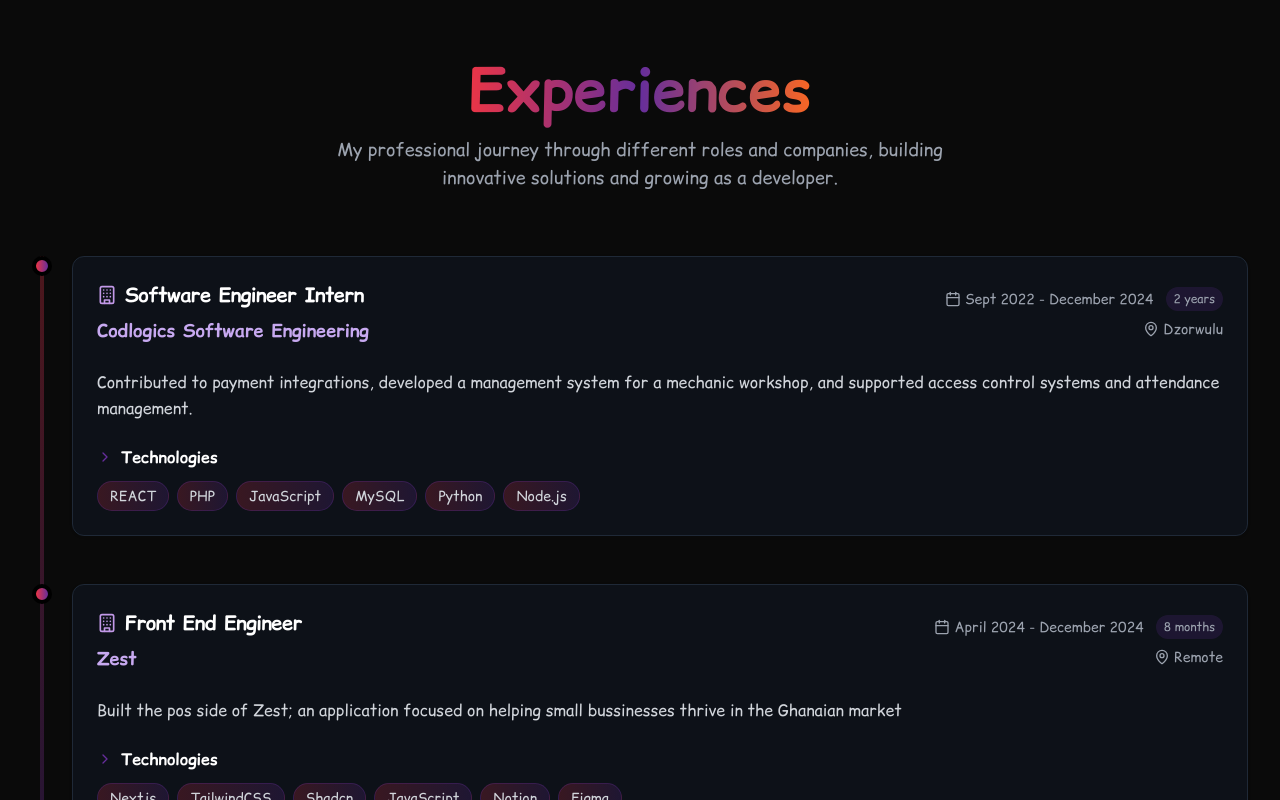
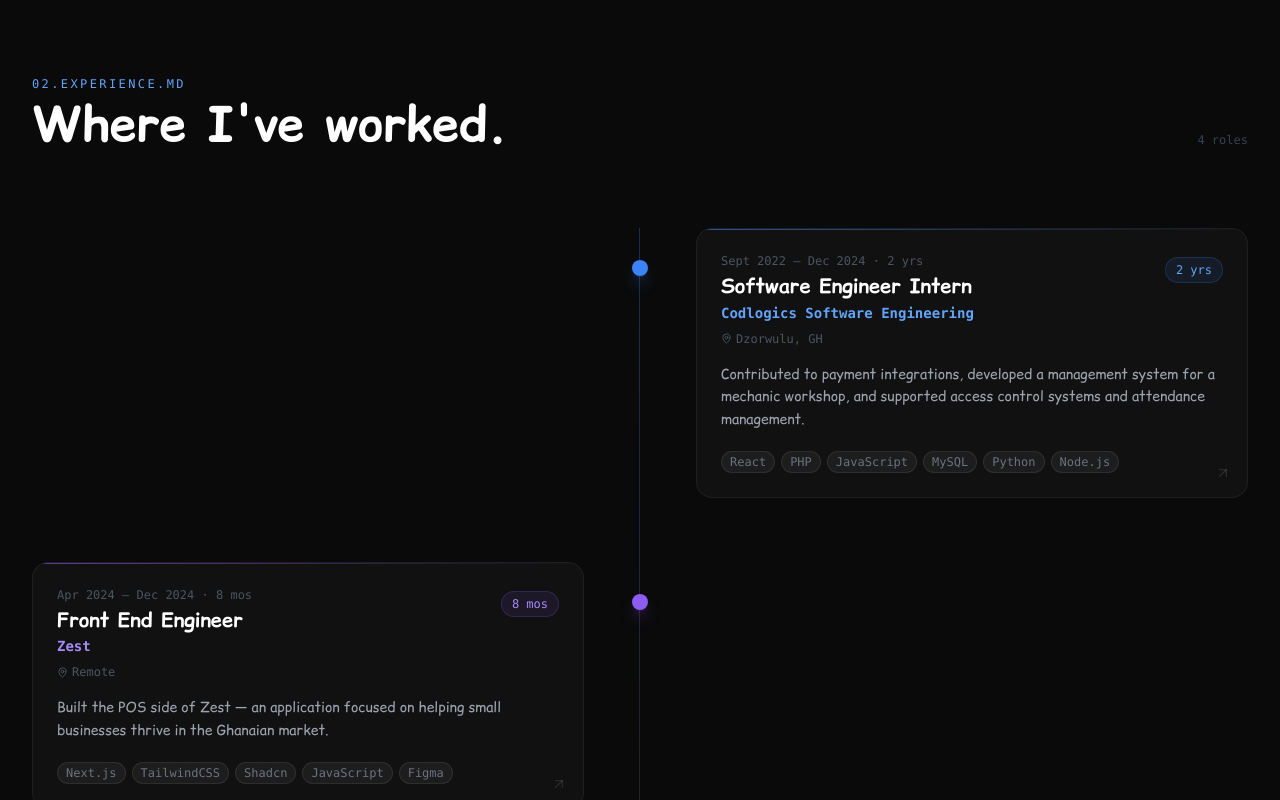
Before and after one commit to saintdannyyy/saintdannyyy-portfolio, a Next.js app: page / in a window 1280 px wide. Shown: the part 9620-10420 px from the top of the page. Built offline with nearby package versions, Linux system fonts and the light colour scheme.

Commit message:
feat: enhance Experience component with improved layout, animations, and updated descriptions

```diff
--- a/components/Experience.js
+++ b/components/Experience.js
@@ -1,43 +1,34 @@
-import { Calendar, MapPin, Building, ChevronRight } from "lucide-react";
-import {
-  Card,
-  CardContent,
-  CardDescription,
-  CardHeader,
-  CardTitle,
-} from "./ui/card";
+"use client";
+
+import { useEffect, useRef, useState } from "react";
+import { MapPin, ArrowUpRight } from "lucide-react";
 
 const experiences = [
   {
     id: 1,
     company: "Codlogics Software Engineering",
     position: "Software Engineer Intern",
-    location: "Dzorwulu",
+    location: "Dzorwulu, GH",
     startDate: "Sept 2022",
-    endDate: "December 2024",
-    duration: "2 years",
+    endDate: "Dec 2024",
+    duration: "2 yrs",
     description:
       "Contributed to payment integrations, developed a management system for a mechanic workshop, and supported access control systems and attendance management.",
-    technologies: ["REACT", "PHP", "JavaScript", "MySQL", "Python", "Node.js"],
+    technologies: ["React", "PHP", "JavaScript", "MySQL", "Python", "Node.js"],
+    color: "blue",
   },
   {
     id: 2,
     company: "Zest",
     position: "Front End Engineer",
     location: "Remote",
-    startDate: "April 2024",
-    endDate: "December 2024",
-    duration: "8 months",
+    startDate: "Apr 2024",
+    endDate: "Dec 2024",
+    duration: "8 mos",
     description:
-      "Built the pos side of Zest; an application focused on helping small bussinesses thrive in the Ghanaian market",
-    technologies: [
-      "Nextjs",
-      "TailwindCSS",
-      "Shadcn",
-      "JavaScript",
-      "Notion",
-      "Figma",
-    ],
+      "Built the POS side of Zest — an application focused on helping small businesses thrive in the Ghanaian market.",
+    technologies: ["Next.js", "TailwindCSS", "Shadcn", "JavaScript", "Figma"],
+    color: "violet",
   },
   {
     id: 3,
@@ -46,143 +37,220 @@
     location: "Remote",
     startDate: "May 2023",
     endDate: "Nov 2023",
-    duration: "6 months",
+    duration: "6 mos",
     description:
-      "Gained hands-on experience with web and mobile development technologies.",
+      "Gained hands-on experience with web and mobile development technologies, working on real-world projects.",
     technologies: ["HTML", "JavaScript", "Flutter"],
+    color: "emerald",
   },
   {
     id: 4,
-    company: "Freelance Developer",
+    company: "Freelance",
     position: "Software Engineer",
     location: "Remote",
     startDate: "2022",
     endDate: "Present",
-    duration: "3 year",
+    duration: "3+ yrs",
     description:
-      "Worked on various freelance projects, honing skills in full-stack and mobile development and delivering high-quality solutions to clients.",
-    technologies: [
-      "HTML",
-      "CSS",
-      "REACT",
-      "NEXT",
-      "JavaScript",
-      "PHP",
-      "MySQL",
-      "POSTGRESQL",
-      "NODEJS",
-      "WORDPRESS",
-      "jQuery",
-    ],
+      "Worked on diverse freelance projects delivering full-stack and mobile solutions to clients across industries.",
+    technologies: ["React", "Next.js", "PHP", "MySQL", "WordPress", "Node.js"],
+    color: "amber",
   },
 ];
 
-export default function Experience() {
+const colorMap = {
+  blue: {
+    dot: "bg-blue-500",
+    glow: "shadow-blue-500/40",
+    badge: "text-blue-400 bg-blue-500/10 border-blue-500/20",
+    accent: "text-blue-400",
+    line: "from-blue-500/60",
+  },
+  violet: {
+    dot: "bg-violet-500",
+    glow: "shadow-violet-500/40",
+    badge: "text-violet-400 bg-violet-500/10 border-violet-500/20",
+    accent: "text-violet-400",
+    line: "from-violet-500/60",
+  },
+  emerald: {
+    dot: "bg-emerald-500",
+    glow: "shadow-emerald-500/40",
+    badge: "text-emerald-400 bg-emerald-500/10 border-emerald-500/20",
+    accent: "text-emerald-400",
+    line: "from-emerald-500/60",
+  },
+  amber: {
+    dot: "bg-amber-500",
+    glow: "shadow-amber-500/40",
+    badge: "text-amber-400 bg-amber-500/10 border-amber-500/20",
+    accent: "text-amber-400",
+    line: "from-amber-500/60",
+  },
+};
+
+function ExperienceCard({ exp, index }) {
+  const ref = useRef(null);
+  const [visible, setVisible] = useState(false);
+  const c = colorMap[exp.color];
+  const isRight = index % 2 === 1;
+
+  useEffect(() => {
+    const el = ref.current;
+    if (!el) return;
+    const obs = new IntersectionObserver(
+      ([entry]) => {
+        if (entry.isIntersecting) {
+          setTimeout(() => setVisible(true), index * 120);
+          obs.unobserve(el);
+        }
+      },
+      { threshold: 0.15 }
+    );
+    obs.observe(el);
+    return () => obs.disconnect();
+  }, [index]);
+
   return (
     <div
-      className="w-full py-10 sm:py-16 lg:py-20 bg-transparent"
-      id="experience"
+      ref={ref}
+      style={{
+        opacity: visible ? 1 : 0,
+        transform: visible ? "translateY(0)" : "translateY(28px)",
+        transition: "opacity 0.55s ease, transform 0.55s ease",
+      }}
+      className={`relative flex ${isRight ? "lg:flex-row-reverse" : "lg:flex-row"} flex-col items-start gap-0 group`}
     >
-      <div className="w-full max-w-7xl mx-auto px-4 sm:px-6 lg:px-8">
-        {/* Section Header */}
-        <div className="text-center mb-12 lg:mb-16">
-          <h2 className="text-3xl sm:text-4xl md:text-5xl lg:text-6xl font-bold mb-4 font-comic">
-            <span className="bg-gradient-to-r from-[#EA3546] via-[#662E9B] to-[#F86624] bg-clip-text text-transparent">
-              Experiences
+      {/* Left / Right half spacer (desktop) */}
+      <div className="hidden lg:block lg:w-1/2" />
+
+      {/* Center dot */}
+      <div className="hidden lg:flex absolute left-1/2 -translate-x-1/2 top-8 flex-col items-center z-10">
+        <div
+          className={`w-4 h-4 rounded-full ${c.dot} shadow-lg ${c.glow} group-hover:scale-150 transition-transform duration-300`}
+        />
+      </div>
+
+      {/* Mobile dot */}
+      <div className="lg:hidden flex items-center gap-3 mb-3">
+        <div className={`w-3 h-3 rounded-full ${c.dot} shadow-md ${c.glow}`} />
+        <span className="font-mono text-xs text-gray-600">
+          {exp.startDate} – {exp.endDate}
         </span>
-          </h2>
-          <p className="text-gray-400 text-base sm:text-lg max-w-2xl mx-auto font-comic px-4">
-            My professional journey through different roles and companies,
-            building innovative solutions and growing as a developer.
+      </div>
+
+      {/* Card */}
+      <div className={`lg:w-1/2 ${isRight ? "lg:pr-14" : "lg:pl-14"} w-full`}>
+        <div className="relative rounded-2xl border border-white/[0.06] bg-[#111] p-6 hover:border-white/[0.14] transition-all duration-300 overflow-hidden group/card">
+          {/* Top glow strip */}
+          <div className={`absolute top-0 left-0 right-0 h-px bg-gradient-to-r ${c.line} to-transparent`} />
+
+          {/* Header row */}
+          <div className="flex items-start justify-between gap-4 mb-1">
+            <div>
+              <p className="font-mono text-xs text-gray-600 mb-1 hidden lg:block">
+                {exp.startDate} – {exp.endDate} · {exp.duration}
+              </p>
+              <h3 className="text-xl font-bold font-comic text-white leading-snug">
+                {exp.position}
+              </h3>
+              <p className={`text-sm font-semibold font-mono ${c.accent} mt-0.5`}>
+                {exp.company}
               </p>
             </div>
-
-        {/* Timeline Container */}
-        <div className="relative">
-          {/* Vertical Line */}
-          <div className="absolute left-2 top-0 bottom-0 w-1 bg-gradient-to-b from-[#EA3546] via-[#662E9B] to-[#F86624] opacity-30"></div>
-
-          {/* Timeline Items */}
-          <div className="space-y-12">
-            {experiences.map((exp, index) => (
-              <div key={exp.id} className="relative flex items-start group">
-                {/* Timeline Dot */}
-                <div className="absolute left-0 w-5 h-5 bg-gradient-to-r from-[#EA3546] to-[#662E9B] rounded-full border-4 border-black z-10 group-hover:scale-125 transition-transform duration-300"></div>
-
-                {/* Content Card */}
-                <div className="ml-10 w-full">
-                  <Card className="bg-gray-900/50 border-gray-800 hover:border-gray-700 transition-all duration-300 hover:shadow-xl hover:shadow-purple-500/10">
-                    <CardHeader>
-                      <div className="flex flex-col md:flex-row md:items-center md:justify-between gap-4">
-                        <div>
-                          <CardTitle className="text-xl text-white mb-2 flex items-center gap-2">
-                            <Building className="w-5 h-5 text-[#c299e8]" />
-                            {exp.position}
-                          </CardTitle>
-                          <CardDescription className="text-lg font-semibold text-[#c7a9f0]">
-                            {exp.company}
-                          </CardDescription>
-                        </div>
-
-                        <div className="flex flex-col md:items-end gap-2">
-                          <div className="flex items-center gap-1 text-gray-400 text-sm">
-                            <Calendar className="w-4 h-4" />
-                            <span>
-                              {exp.startDate} - {exp.endDate}
-                            </span>
-                            <span className="ml-2 px-2 py-1 bg-[#662E9B]/20 rounded-full text-xs">
+            <span className={`shrink-0 mt-1 px-2.5 py-1 text-xs font-mono rounded-full border ${c.badge}`}>
               {exp.duration}
             </span>
           </div>
-                          <div className="flex items-center gap-1 text-gray-400 text-sm">
-                            <MapPin className="w-4 h-4" />
-                            <span>{exp.location}</span>
+
+          {/* Location */}
+          <div className="flex items-center gap-1 text-gray-600 text-xs font-mono mt-2 mb-4">
+            <MapPin size={11} />
+            {exp.location}
           </div>
-                        </div>
-                      </div>
-                    </CardHeader>
 
-                    <CardContent className="space-y-6">
           {/* Description */}
-                      <p className="text-gray-300 leading-relaxed">
+          <p className="text-gray-400 text-sm leading-relaxed mb-5">
             {exp.description}
           </p>
 
-                      {/* Technologies */}
-                      <div>
-                        <h4 className="text-white font-semibold mb-3 flex items-center gap-2">
-                          <ChevronRight className="w-4 h-4 text-[#662E9B]" />
-                          Technologies
-                        </h4>
-                        <div className="flex flex-wrap gap-2">
-                          {exp.technologies.map((tech, techIndex) => (
+          {/* Tech tags */}
+          <div className="flex flex-wrap gap-1.5">
+            {exp.technologies.map((t) => (
               <span
-                              key={techIndex}
-                              className="px-3 py-1 bg-gradient-to-r from-[#EA3546]/20 to-[#662E9B]/20 border border-[#662E9B]/30 rounded-full text-sm text-gray-300 hover:bg-[#662E9B]/30 transition-colors duration-200"
+                key={t}
+                className="px-2 py-0.5 text-xs font-mono bg-white/5 border border-white/[0.08] rounded-full text-gray-500 hover:text-gray-300 hover:border-white/20 transition-colors duration-200"
               >
-                              {tech}
+                {t}
               </span>
             ))}
           </div>
-                      </div>
-                    </CardContent>
-                  </Card>
-                </div>
-              </div>
-            ))}
-          </div>
-        </div>
 
-        {/* Call to Action */}
-        <div className="text-center mt-16">
-          <p className="text-gray-400 mb-6">
-            Interested in working together? Let's discuss your next project.
-          </p>
-          <button className="px-6 py-3 bg-gradient-to-r from-[#EA3546] to-[#662E9B] rounded-full text-white font-semibold hover:shadow-lg hover:shadow-purple-500/25 transition-all duration-300 hover:scale-105">
-            Get In Touch
-          </button>
+          {/* Subtle corner arrow */}
+          <ArrowUpRight
+            size={16}
+            className="absolute bottom-4 right-4 text-white/10 group-hover/card:text-white/30 transition-colors duration-300"
+          />
         </div>
       </div>
     </div>
   );
 }
+
+export default function Experience() {
+  const lineRef = useRef(null);
+  const [lineH, setLineH] = useState(0);
+
+  useEffect(() => {
+    const el = lineRef.current;
+    if (!el) return;
+    const obs = new IntersectionObserver(
+      ([entry]) => {
+        if (entry.isIntersecting) {
+          setLineH(100);
+          obs.unobserve(el);
+        }
+      },
+      { threshold: 0.05 }
+    );
+    obs.observe(el);
+    return () => obs.disconnect();
+  }, []);
+
+  return (
+    <section id="experience" className="w-full py-24 bg-[#0a0a0a]">
+      <div className="max-w-7xl mx-auto px-4 sm:px-6 lg:px-8">
+        {/* Header */}
+        <span className="text-blue-400 text-xs font-mono uppercase tracking-[0.2em] mb-2 block">
+          02.experience.md
+        </span>
+        <div className="flex items-end justify-between mb-20">
+          <h2 className="text-4xl sm:text-5xl font-bold font-comic text-white">
+            Where I&apos;ve worked.
+          </h2>
+          <span className="hidden sm:block font-mono text-xs text-gray-700">
+            {experiences.length} roles
+          </span>
+        </div>
+
+        {/* Timeline */}
+        <div ref={lineRef} className="relative">
+          {/* Animated center line (desktop only) */}
+          <div
+            className="hidden lg:block absolute left-1/2 -translate-x-px top-0 w-px bg-gradient-to-b from-blue-500/30 via-white/10 to-transparent origin-top transition-all duration-1000 ease-out"
+            style={{ height: `${lineH}%` }}
+          />
+
+          {/* Mobile left line */}
+          <div className="lg:hidden absolute left-1.5 top-0 bottom-0 w-px bg-white/[0.06]" />
+
+          <div className="space-y-12 lg:space-y-16">
+            {experiences.map((exp, i) => (
+              <ExperienceCard key={exp.id} exp={exp} index={i} />
+            ))}
+          </div>
+        </div>
+      </div>
+    </section>
+  );
+}
```
Lines whose indentation alone changed are shown as unchanged.
